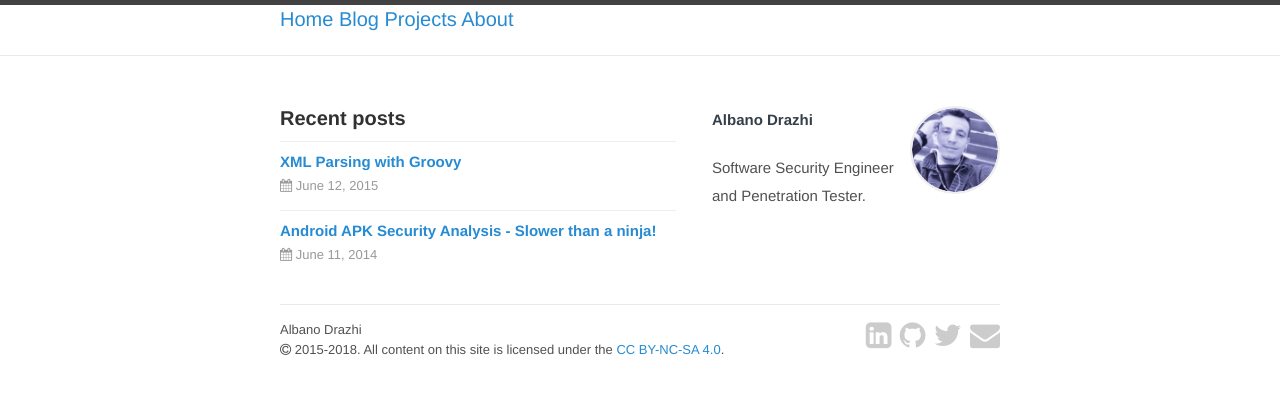
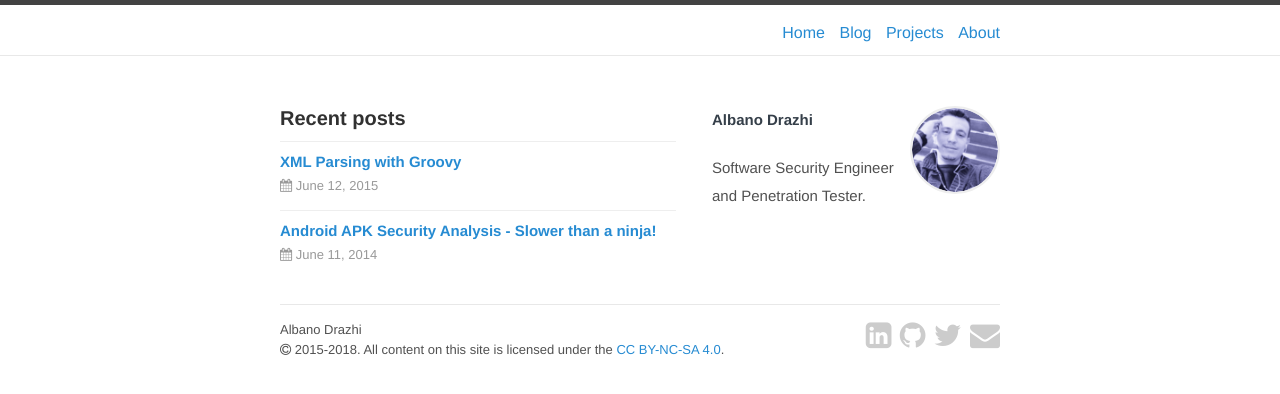
Before and after one commit to adrazhi/my-website, a Jekyll site: the page built from index.html, in a window 1280 px wide. Shown: the top 394 px of the page. Built offline with Jekyll 4.4.1, drawn with Linux system fonts in a browser that asks for light colours; Markdown is read by kramdown in place of the engine named in the settings.

Commit message:
Change home button

```diff
--- a/_includes/masthead.html
+++ b/_includes/masthead.html
@@ -1,6 +1,6 @@
 <div class="masthead">
     <div class="container">
-        <nav class="">
+        <nav class="masthead-nav">
             <a href="/">Home</a>
             <a href="/blog/">Blog</a>
             <a href="/projects/">Projects</a>
```
